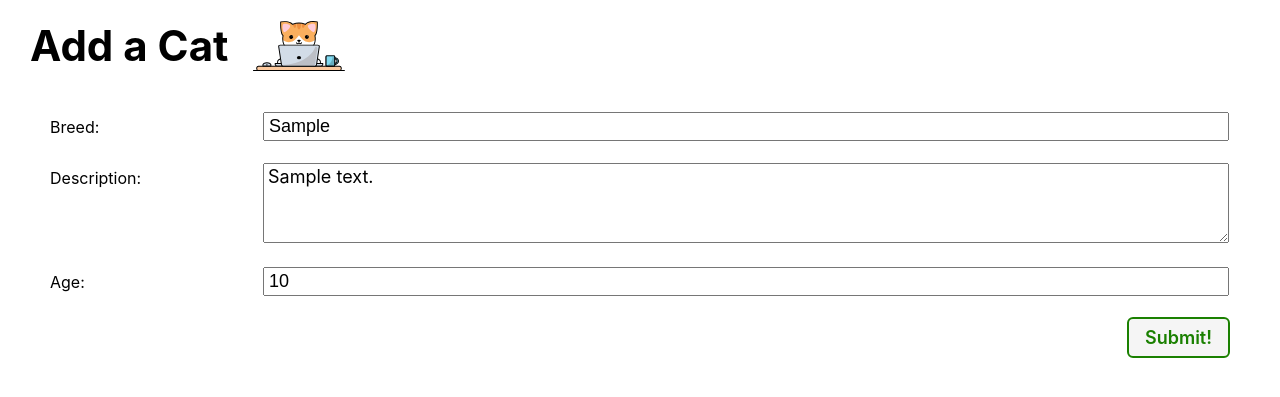
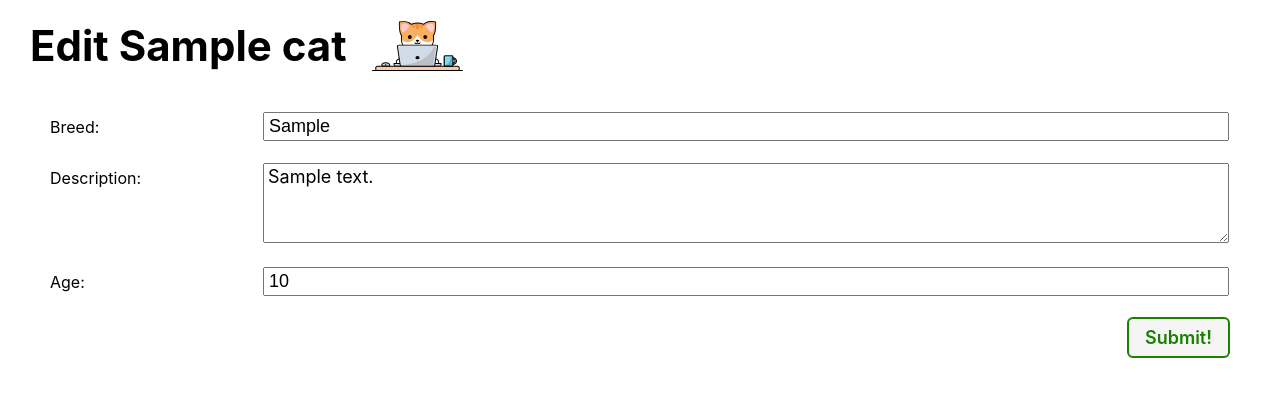
Before and after one commit to natnichols/cat-collector, a Django app: page /cats/1/update/ in a window 1280 px wide. Shown: the part 55-452 px from the top of the page. Run offline with Django 4.2, Linux system fonts and the light colour scheme; tables that the repository leaves empty hold one stand-in row (values such as "Sample post").

Commit message:
refactor cat_form to change h1 tag for edit form

```diff
--- a/main_app/templates/main_app/cat_form.html
+++ b/main_app/templates/main_app/cat_form.html
@@ -8,7 +8,11 @@
 {% block content %}
 
 <div class="page-header">
-  <h1>Add a Cat</h1>
+  {% if cat %}
+    <h1>Edit {{ cat.name }}</h1>
+  {% else %}
+    <h1>Add a Cat</h1>
+  {% endif %}
   <img src="{% static 'images/nerd-cat.svg' %}" alt="A cat using a computer"/>
 </div>
 <form action="" method="post" class="form-container">
```
